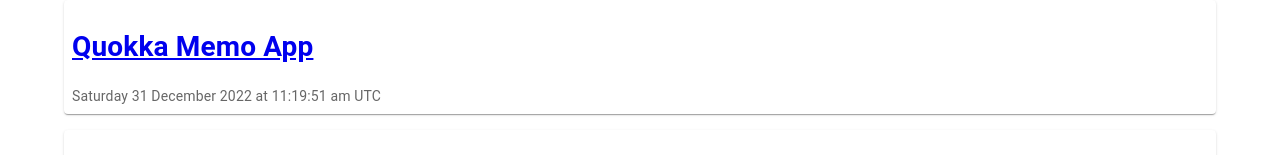
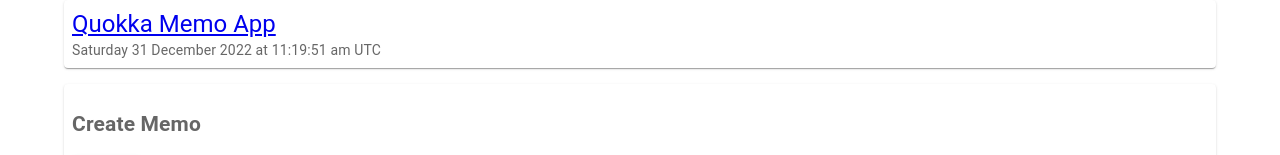
Before and after one commit to tedwon/quokka, a Next.js app in the folder quokka-frontend/: page / in a window 1280 px wide. Shown: the top 155 px of the page. Built offline with nearby package versions, Linux system fonts and the light colour scheme; no server answers.

Commit message:
Add Typography on the title "Quokka Memo App"

```diff
--- a/quokka-frontend/pages/index.tsx
+++ b/quokka-frontend/pages/index.tsx
@@ -25,7 +25,8 @@
 import CssBaseline from '@mui/material/CssBaseline';
 import Checkbox from "@mui/material/Checkbox";
 import FormControlLabel from "@mui/material/FormControlLabel";
-import Link from 'next/link'
+import Link from 'next/link';
+import Typography from '@mui/material/Typography';
 
 // https://www.typescriptlang.org/static/TypeScript%20Types-ae199d69aeecf7d4a2704a528d0fd3f9.png
 type Memo = {
@@ -58,7 +59,9 @@
     return (
         <div>
             <QuokkaAppHead></QuokkaAppHead>
-            <h1><Link href="https://github.com/tedwon/quokka" target="_blank">Quokka Memo App</Link></h1>
+            <Typography component="h1" variant="h5">
+                <Link href="https://github.com/tedwon/quokka" target="_blank">Quokka Memo App</Link>
+            </Typography>
             {clock}
         </div>
     );
```
